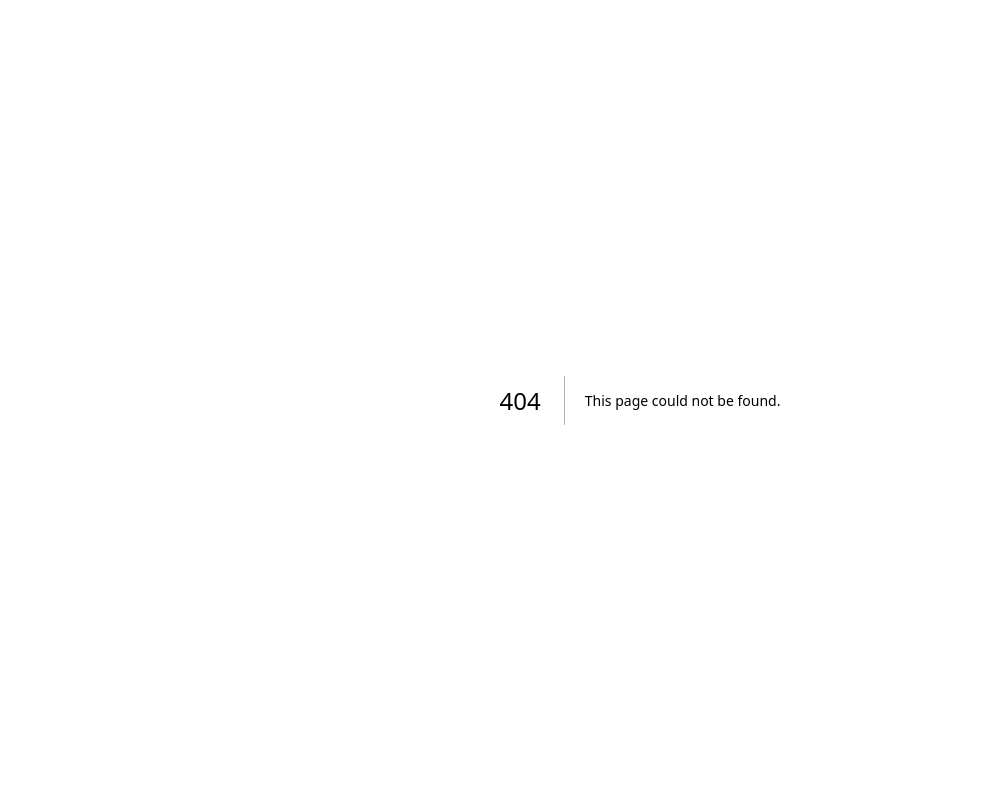
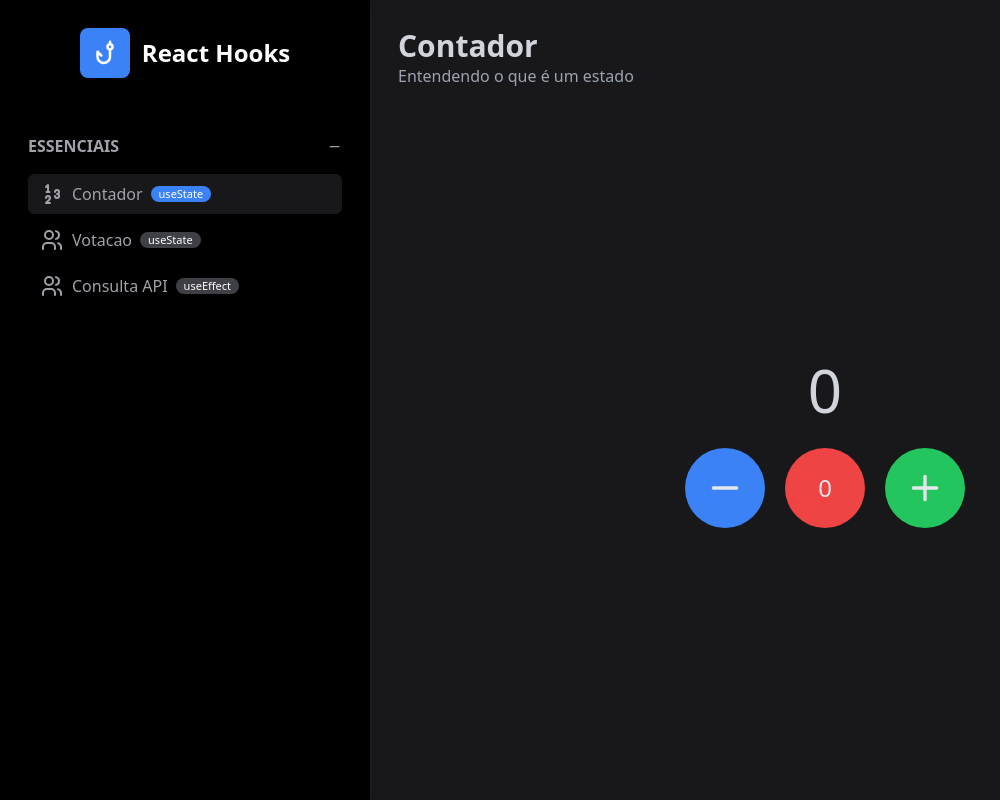
Before and after one commit to danielribas1105/cod3r-react-hooks, a Next.js app: page /essenciais/contador in a window 1280 px wide. Before the commit this address had no page. Shown: the whole page, without its empty margins (0-1000 px from the left). Built offline with nearby package versions, Linux system fonts and the light colour scheme.

Commit message:
feat(frontend): entendendo useState e outros ajustes

```diff
--- a/package.json
+++ b/package.json
@@ -10,6 +10,7 @@
   },
   "dependencies": {
     "@tabler/icons": "^1.117.0",
+    "@tabler/icons-react": "^3.31.0",
     "next": "14.0.3",
     "react": "^18",
     "react-dom": "^18",
--- a/src/components/template/MenuPrincipal.tsx
+++ b/src/components/template/MenuPrincipal.tsx
@@ -1,26 +1,45 @@
-import { IconMenu, IconX } from "@tabler/icons";
-import { MenuItem } from "../../data/models/MenuItem";
-import { MenuSecao } from "../../data/models/MenuSecao";
-import Logo from "./Logo";
-import MenuPrincipalItem from "./MenuPrincipalItem";
-import MenuPrincipalSecao from "./MenuPrincipalSecao";
-import Flex from "./Flex";
+import { MenuItem } from "../../data/models/MenuItem"
+import { MenuSecao } from "../../data/models/MenuSecao"
+import Logo from "./Logo"
+import MenuPrincipalItem from "./MenuPrincipalItem"
+import MenuPrincipalSecao from "./MenuPrincipalSecao"
+import Flex from "./Flex"
+import { IconNumbers, IconUsers } from "@tabler/icons-react"
 
 export default function MenuPrincipal() {
 	const secoes = [
 		{
 			titulo: "Essenciais",
 			aberta: true,
-            itens: [],
+			itens: [
+				{
+					titulo: "Contador",
+					url: "/essenciais/contador",
+					tag: "useState",
+					icone: <IconNumbers />,
 				},
-    ];
-    const mini = false;
+				{
+					titulo: "Votacao",
+					url: "/essenciais/votacao",
+					tag: "useState",
+					icone: <IconUsers />,
+				},
+				{
+					titulo: "Consulta API",
+					url: "/essenciais/consultaAPI",
+					tag: "useEffect",
+					icone: <IconUsers />,
+				},
+			],
+		},
+	]
+	const mini = false
 	function renderizarSecoes() {
 		return secoes.map((secao: MenuSecao) => (
 			<MenuPrincipalSecao key={secao.titulo} titulo={secao.titulo} mini={mini} aberta={secao.aberta}>
 				{renderizarItens(secao)}
 			</MenuPrincipalSecao>
-        ));
+		))
 	}
 
 	function renderizarItens(secao: MenuSecao) {
@@ -33,7 +52,7 @@ export default function MenuPrincipal() {
 				url={item.url}
 				mini={mini}
 			/>
-        ));
+		))
 	}
 
 	return (
@@ -51,5 +70,5 @@ export default function MenuPrincipal() {
 			</Flex>
 			<nav className="flex flex-col gap-4 m-7">{renderizarSecoes()}</nav>
 		</aside>
-    );
+	)
 }
--- /dev/null
+++ b/src/pages/essenciais/consultaAPI.tsx
@@ -0,0 +1,5 @@
+import Pagina from "@/components/template/Pagina"
+
+export default function ConsultaAPI() {
+	return <Pagina titulo="Consulta API" subtitulo="Entendendo consulta a uma API"></Pagina>
+}
--- /dev/null
+++ b/src/pages/essenciais/contador.tsx
@@ -0,0 +1,38 @@
+import Botao from "@/components/template/Botao"
+import Display from "@/components/template/Display"
+import Flex from "@/components/template/Flex"
+import Pagina from "@/components/template/Pagina"
+import { IconMinus, IconPlus } from "@tabler/icons-react"
+import { useState } from "react"
+
+export default function Contador() {
+	let [count, setCount] = useState(0)
+	return (
+		<Pagina titulo="Contador" subtitulo="Entendendo o que é um estado">
+			<Display texto={count} />
+			<Flex gap={5}>
+				<Botao
+					redondo
+					icone={<IconMinus size={40} />}
+					tamanho="2xl"
+					cor="bg-blue-500"
+					onClick={() => setCount(count - 1)}
+				/>
+				<Botao
+					redondo
+					texto="0"
+					tamanho="2xl"
+					cor="bg-red-500"
+					onClick={() => setCount((count = 0))}
+				/>
+				<Botao
+					redondo
+					icone={<IconPlus size={40} />}
+					tamanho="2xl"
+					cor="bg-green-500"
+					onClick={() => setCount(count + 1)}
+				/>
+			</Flex>
+		</Pagina>
+	)
+}
--- /dev/null
+++ b/src/pages/essenciais/votacao.tsx
@@ -0,0 +1,45 @@
+import Botao from "@/components/template/Botao"
+import Display from "@/components/template/Display"
+import Flex from "@/components/template/Flex"
+import Pagina from "@/components/template/Pagina"
+import { useState } from "react"
+
+export default function Votacao() {
+	const [dados, setDados] = useState({ votosRoxo: 0, votosVerde: 0 })
+
+	function votoRoxo() {
+		//pode ser que a variável dados tenha algum membro alterado durante a atualização
+		//setDados({ votosRoxo: dados.votosRoxo + 1, votosVerde: dados.votosVerde })
+		setDados((dadosAtuais) => {
+			return { votosRoxo: dadosAtuais.votosRoxo + 1, votosVerde: dadosAtuais.votosVerde }
+		})
+	}
+
+	function votoVerde() {
+		setDados((dadosAtuais) => {
+			return { votosRoxo: dadosAtuais.votosRoxo, votosVerde: dadosAtuais.votosVerde + 1 }
+		})
+	}
+
+	function zerarVotacao() {
+		setDados(() => {
+			return { votosRoxo: 0, votosVerde: 0 }
+		})
+	}
+
+	return (
+		<Pagina titulo="Votação" subtitulo="Usando estado com objeto">
+			<Flex col center>
+				<Display
+					texto="Qual a melhor cor?"
+					textoComplementar={`Verde: ${dados.votosVerde} | Roxo: ${dados.votosRoxo}`}
+				/>
+				<Flex gap={5}>
+					<Botao cor="bg-green-600" redondo tamanho="2xl" onClick={votoVerde} />
+					<Botao cor="bg-purple-600" redondo tamanho="2xl" onClick={votoRoxo} />
+				</Flex>
+				<Botao texto="Zerar" cor="bg-gray-700" tamanho="lg" onClick={zerarVotacao} />
+			</Flex>
+		</Pagina>
+	)
+}
```
Also changed, not shown: src/extras/efeitoColateral.js (added, +15 -0 lines), src/extras/renderizacao.js (added, +11 -0 lines), 2 other files (tests, documents, lock files or other folders). Lines whose indentation alone changed are shown as unchanged.
